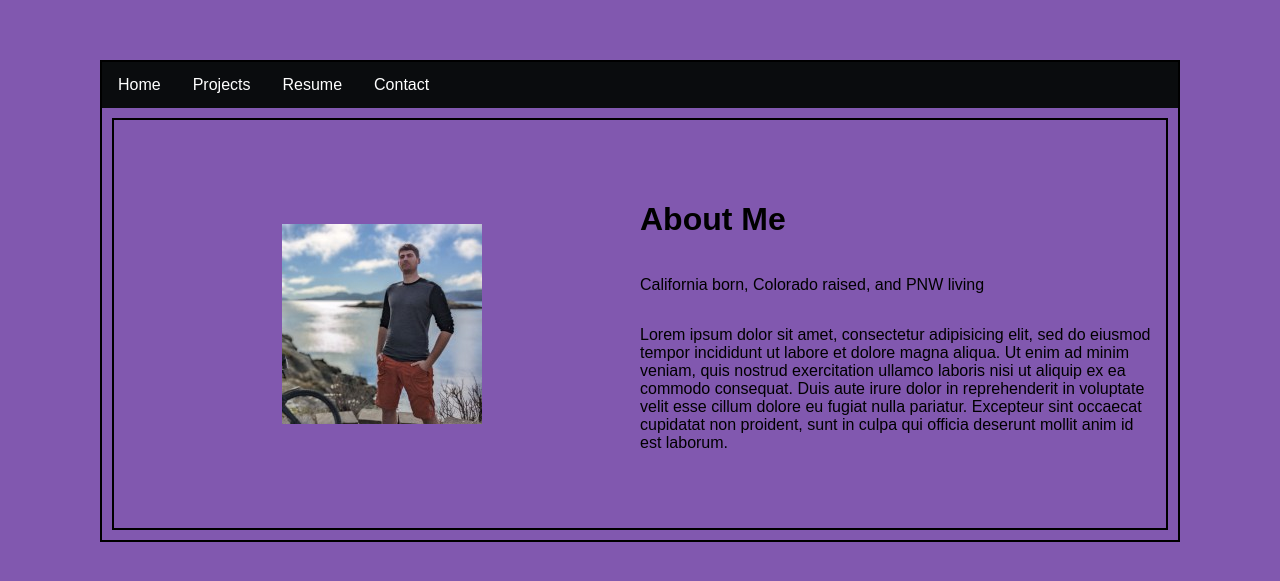
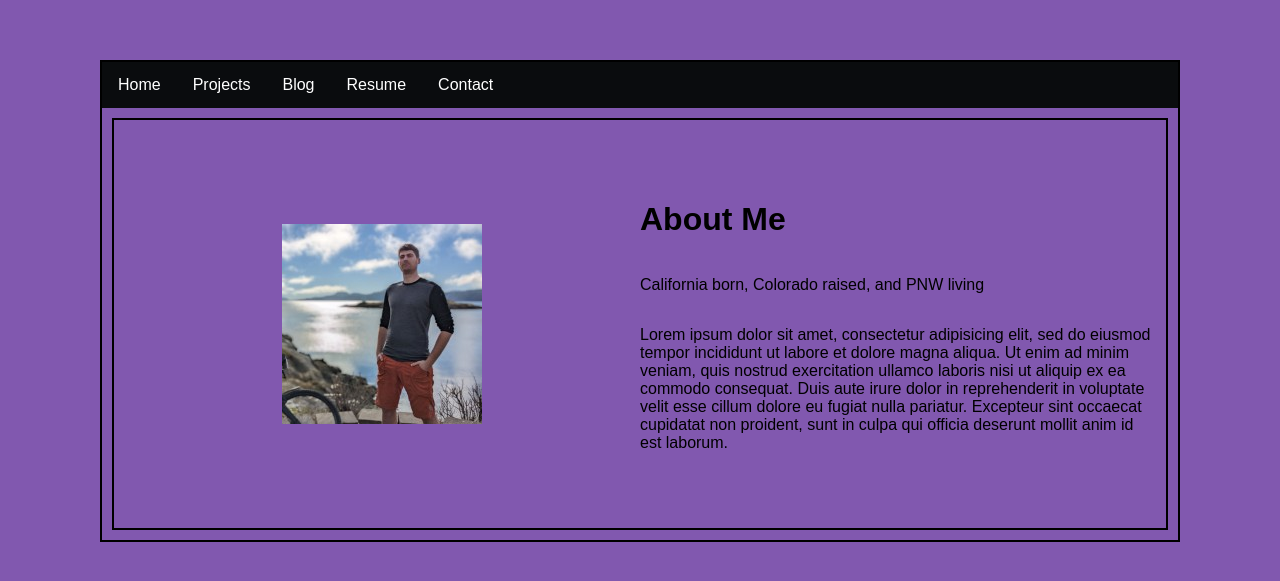
Before and after one commit to rarothschild/RobSite, a Django app: page / in a window 1280 px wide. Shown: the top 581 px of the page. Run offline with Django 3.2, Linux system fonts and the light colour scheme.

Commit message:
Adding blog view

```diff
--- /dev/null
+++ b/main/templates/main/blog.html
@@ -0,0 +1,6 @@
+{% extends 'main/main.html' %}
+{% load static %}
+
+{% block content %}
+<h1> Blog </h1>
+{% endblock content %}
--- a/main/templates/main/navbar.html
+++ b/main/templates/main/navbar.html
@@ -3,6 +3,7 @@
     <ul>
         <li><a href="{% url 'home' %}">Home</a></li>
         <li><a href="{% url 'projects_overview' %}">Projects</a></li>
+        <li><a href="{% url 'blog' %}">Blog</a></li>
         <li><a href="{% url 'resume' %}">Resume</a></li>
         <li><a href="{% url 'contact' %}">Contact</a></li>
     </ul>
--- a/main/urls.py
+++ b/main/urls.py
@@ -6,6 +6,7 @@ urlpatterns = [
     path('projects/overview',views.projects_overview,name='projects_overview'),
     path('projects/trading',views.projects_trading,name='projects_trading'),
     path('projects/landtrack',views.projects_landtrack,name='projects_landtrack'),
+    path('blog/',views.blog,name='blog'),
     path('resume/',views.resume,name='resume'),
     path('contact/',views.contact,name='contact'),
     ]
--- a/main/views.py
+++ b/main/views.py
@@ -22,6 +22,9 @@ def projects_trading(request):
 def projects_landtrack(request):
     return render(request,'main/projects_landtrack.html')
 
+def blog(request):
+    return render(request,'main/blog.html')
+
 def show_pdf(request):
     filepath = os.path.join('static','images', 'RothschildResume.pdf')
     return FileResponse(open(filepath, 'rb'), content_type='application/pdf')
```
